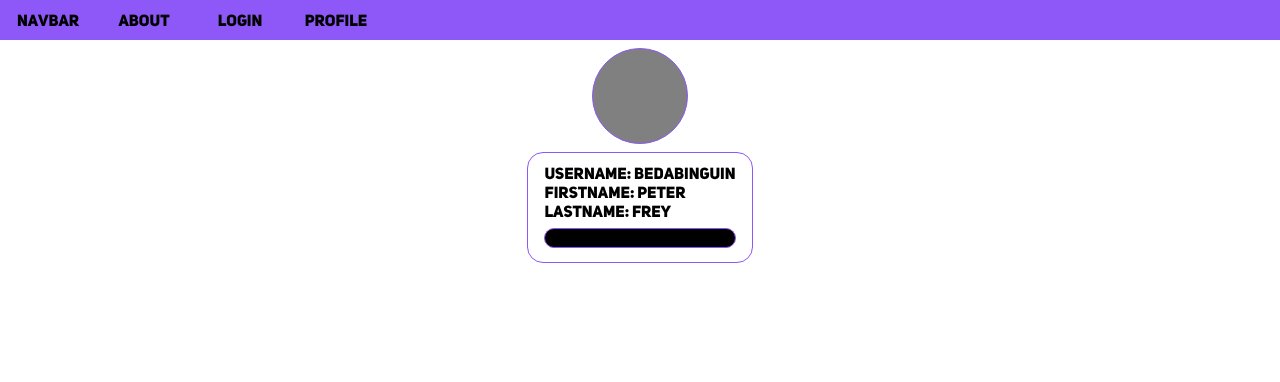
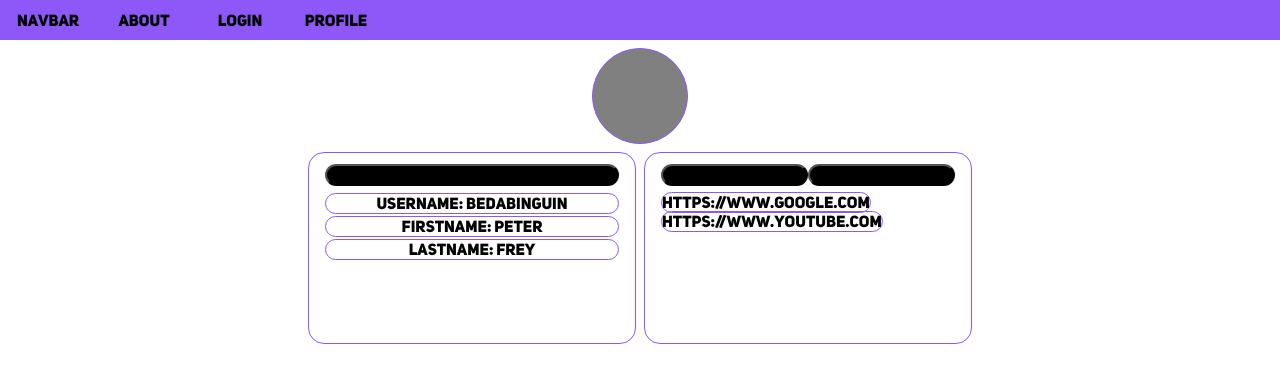
Before and after one commit to Elias-Traunbauer/school_collab, a Next.js app: page /profile in a window 1280 px wide. Shown: the top 382 px of the page. Built offline with nearby package versions, Linux system fonts and the light colour scheme; no server answers.

Commit message:
external accounts of user listed on profile page

```diff
--- a/pages/profile.js
+++ b/pages/profile.js
@@ -1,7 +1,9 @@
 import File_Upload from "../components/file_upload";
+import Image from "next/image";
 import Wizard from '../components/wizard';
 import styles from "../styles/profile.module.css"
 import { useState } from "react";
+import Link from "next/link";
 
 export default function Profile() {
     let userDummy = {
@@ -10,11 +12,18 @@ export default function Profile() {
         lastName: "Frey",
     }
 
+    let newAccount = "";
+
+
+
     const fileExtensions = ["jpeg", "jpg", "png"];
     const [showFileUpload, setShowFileUpload] = useState(false);
     const [uploadFile, setUploadFile] = useState([]);
     const [fileUploaded, setFileUploaded] = useState(false);
     const [passwordChange, setPasswordChange] = useState(false);
+    const [links, setLinks] = useState(["https://www.google.com", "https://www.youtube.com"]);
+    const [linkAdded, setLinkAdded] = useState(false);
+    const [linkDeleted, setLinkDeleted] = useState(false);
 
     function picOnClick()
     {
@@ -62,22 +71,73 @@ export default function Profile() {
         //backend
       }
 
+      function printLinks(){
+            return links.map((link) => {
+                if(link != null)
+                    return <div><Link className={styles.Link} key={link} href={link} rel="noopener noreferrer" target="_blank">{link}</Link>
+                                { linkDeleted ? <Image onClick={(e) => deleteItem(e,i)} className={styles.cancelbutton} src={"/cancelicon.svg"} width={20} height={20} alt="cancel"/> : null }
+                            </div>
+            })
+      }
+
+      function addLink(e){
+        e.preventDefault();
+        /*newAccount = prompt("Enter link");
+        addAccount(newAccount);*/
+
+        setLinkAdded(true);
+      }
+
+      function addLink(e){
+        e.preventDefault();
+
+        setLinkDeleted(true);
+      }
+
+      function addAccount(newAcc){
+            setLinks([...links, newAcc]);
+            setLinkAdded(false);
+      }
+      function stopAddAccount(){
+            setLinkAdded(false);
+      }
+
     return(
         <>
             <div className={styles.container}>
                 <div className={styles.pic} onClick={picOnClick}></div>
 
+                <div>
+                    <div className={styles.userData}>
                         <form className={styles.infos}>
+                            <button onClick={(e) => changePassword(e)}>change password</button>
                             <label>Username: {userDummy.userName}</label>
                             <label>Firstname: {userDummy.firstName}</label>
                             <label>Lastname: {userDummy.lastName}</label>
-                    <button onClick={(e) => changePassword(e)}>change password</button>
                         </form>
 
+                        <form className={styles.infos}>
+                            <div className={styles.infobutton}>
+                                <button onClick={(e) => addLink(e)}>link acc</button>
+                                <button onClick={(e) => deleteLink(e)}>delete acc</button>
+                            </div>
+
+                            {links != [] ? printLinks() : null}
+                            {linkAdded ? <div><input type="text" placeholder="Enter link" onChange={(e) => newAccount = e.target.value}/>
+                                <button onClick={() => addAccount(newAccount)}>add</button>
+                                <button onClick={() => stopAddAccount()}>cancel</button></div> : null}
+
+                        </form>
+                    </div>
                     {passwordChange ? <Wizard callback={callback} containerWidth={20} contentData={contentData} title='Change password'/> : null}
                 </div>
 
+            </div>
+
+            <div className={styles.fileUpload}>
             {(showFileUpload && !fileUploaded) ? <File_Upload fileExtentions={fileExtensions} title={"Profile Picture"} handleFilesUpdated={fileUploaded ? "" : (uploadFile) => handleFileUpdate(uploadFile)}/> : null}
+            </div>
+
         </>
     )
 }
--- a/styles/profile.module.css
+++ b/styles/profile.module.css
@@ -15,6 +15,8 @@
 }
 
 .infos{
+    height: 12em;
+    width: 20.5em;
     padding: .7em 1em .9em 1em;
     display: flex;
     flex-direction: column;
@@ -23,12 +25,46 @@
 }
 
 .infos label{
+    text-align: center;
+    border: .1em solid var(--color_main);
     border-radius: 1em;
+    margin: 0 0 .125em 0;
 }
 
 .infos button{
     background-color: black;
-    margin-top: .5em;
+    margin-bottom: .5em;
+    cursor: pointer;
+    /*border: .1em solid var(--color_main);*/
+    border-radius: 1em;
+}
+
+.infos input{
     border: .1em solid var(--color_main);
     border-radius: 1em;
+    background-color: black;
 }
+
+.Link{
+    text-align: center;
+    border: .1em solid var(--color_main);
+    border-radius: 1em;
+    margin: 0 0 .125em 0;
+}
+
+.infobutton button{
+    width: 50%;
+}
+
+.userData{
+    display: flex;
+    flex-direction: line;
+    gap: .5em;
+    align-items: center;
+}
+
+/*.fileUpload{
+    position: absolute;
+    overflow: hidden;
+
+}*/
```
Lines whose indentation alone changed are shown as unchanged.
